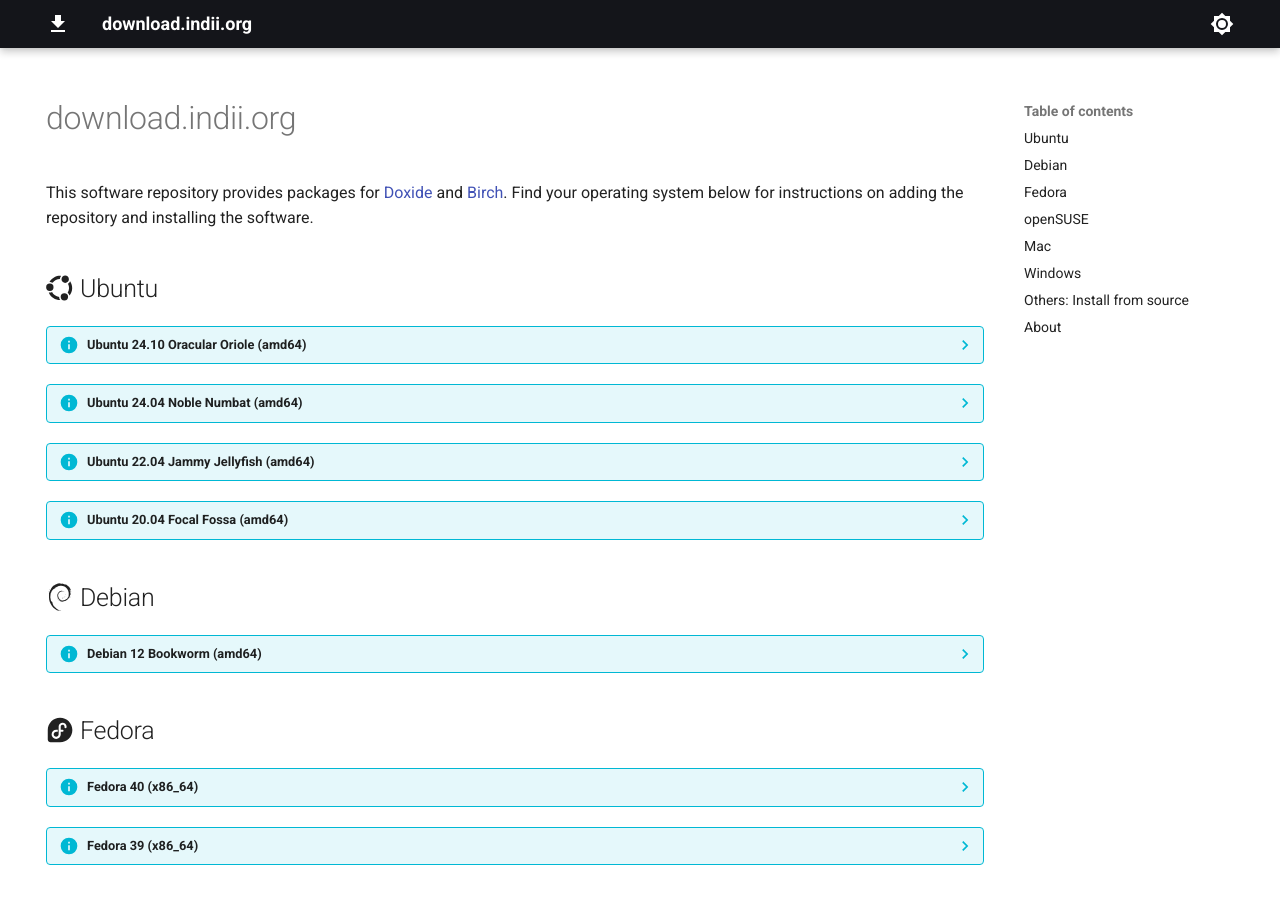
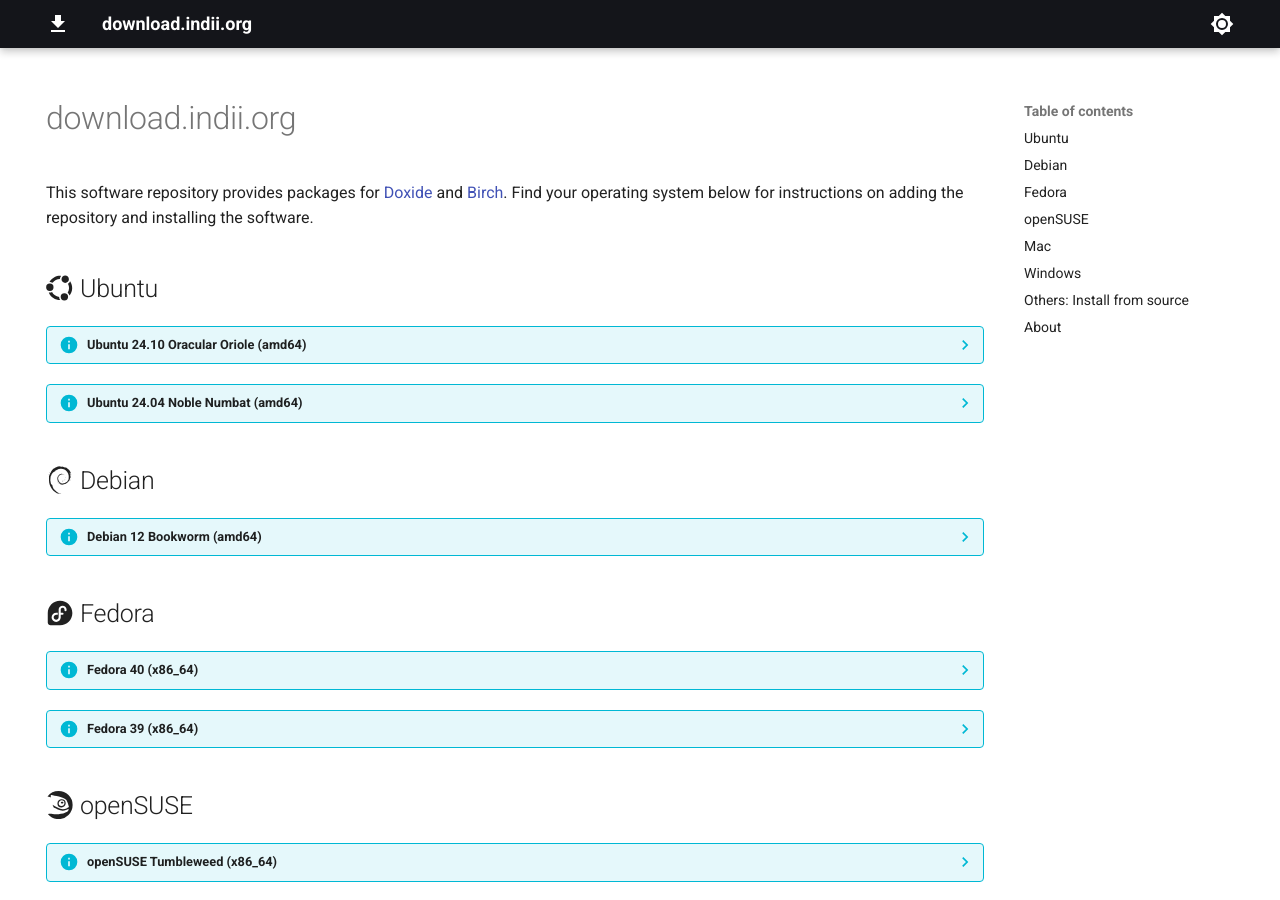
Before and after one commit to lawmurray/download.indii.org, an MkDocs documentation site: the page built from docs/index.md, in a window 1280 px wide and 900 px high. Built offline with MkDocs 1.6.1 and Material for MkDocs 9.7.7, drawn with Linux system fonts in a browser that asks for light colours; some of the changed lines change nothing that is shown.

Commit message:
Removed Ubuntu focal and jammy support as CUDA builds failing with nvidia-cuda-toolkit.

````diff
--- a/docs/index.md
+++ b/docs/index.md
@@ -26,30 +26,6 @@
     Add the repository:
     ```
     echo 'deb http://download.indii.org/deb noble main' | sudo tee /etc/apt/sources.list.d/indii.org.list
-    curl -fsSL https://download.indii.org/deb/Release.key | gpg --dearmor | sudo tee /etc/apt/trusted.gpg.d/indii.org.gpg > /dev/null
-    sudo apt update
-    ```
-    Install packages:
-    ```
-    sudo apt install doxide birch
-    ```
-
-??? info "Ubuntu 22.04 Jammy Jellyfish (amd64)"
-    Add the repository:
-    ```
-    echo 'deb http://download.indii.org/deb jammy main' | sudo tee /etc/apt/sources.list.d/indii.org.list
-    curl -fsSL https://download.indii.org/deb/Release.key | gpg --dearmor | sudo tee /etc/apt/trusted.gpg.d/indii.org.gpg > /dev/null
-    sudo apt update
-    ```
-    Install packages:
-    ```
-    sudo apt install doxide birch
-    ```
-
-??? info "Ubuntu 20.04 Focal Fossa (amd64)"
-    Add the repository:
-    ```
-    echo 'deb http://download.indii.org/deb focal main' | sudo tee /etc/apt/sources.list.d/indii.org.list
     curl -fsSL https://download.indii.org/deb/Release.key | gpg --dearmor | sudo tee /etc/apt/trusted.gpg.d/indii.org.gpg > /dev/null
     sudo apt update
     ```
````
Also changed, not shown: 1 other file.
